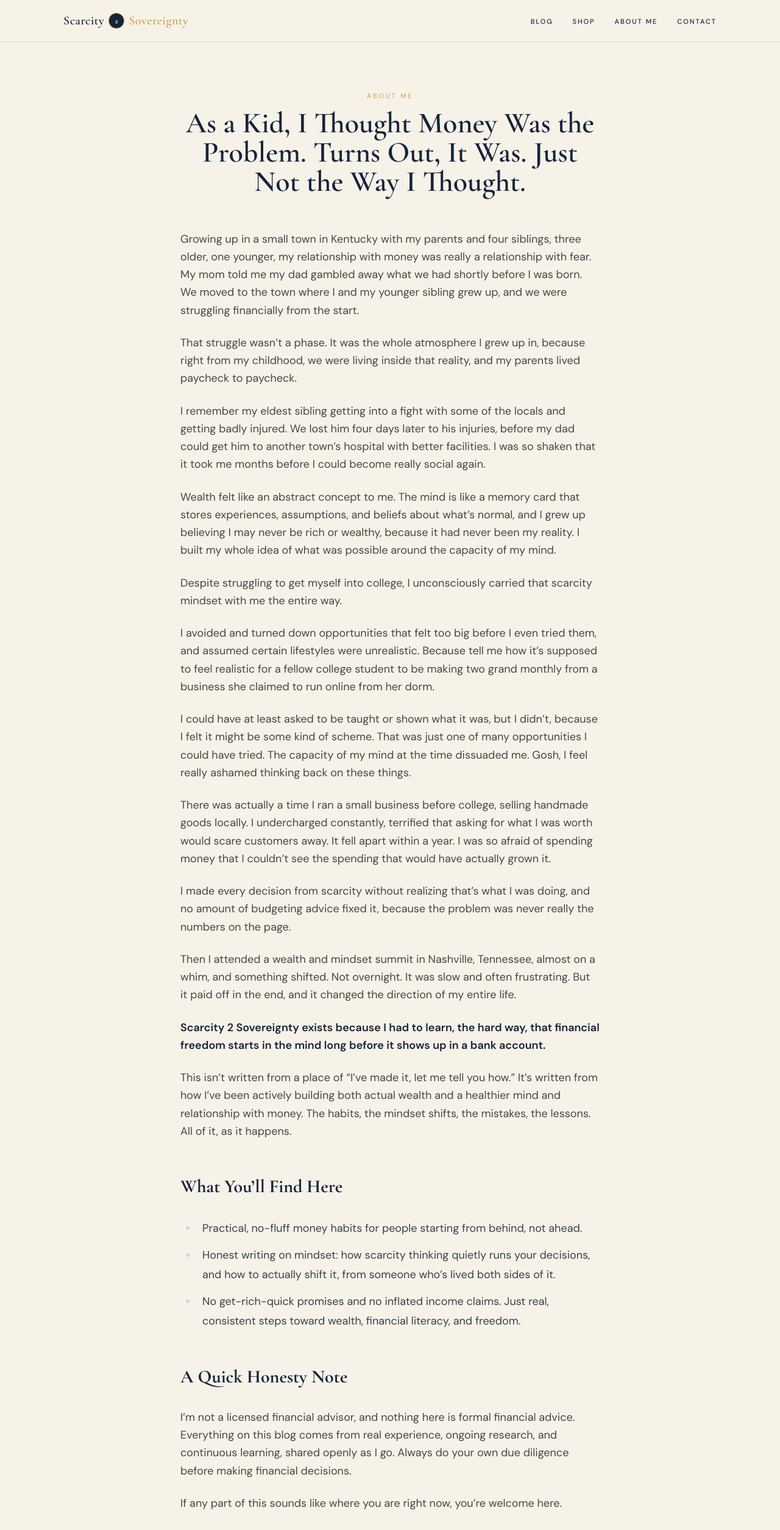
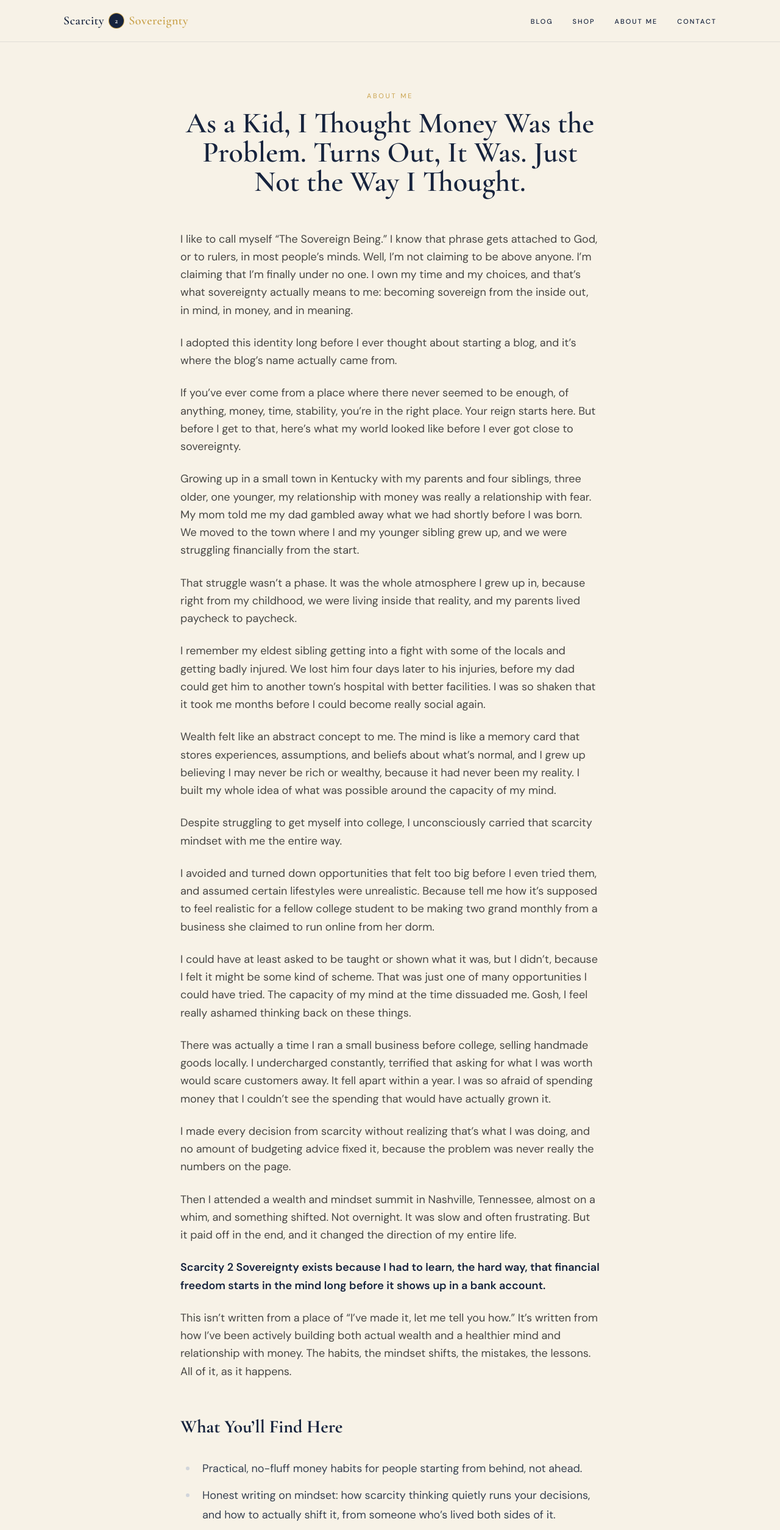
Before and after one commit to Ak-Lexzy1/Scarcity-to-Sovereignty-, a Next.js app: page /about in a window 1280 px wide. Shown: the top 2509 px of the page at 61% size. Built offline with nearby package versions, Linux system fonts and the light colour scheme.

Commit message:
Enhance about page with personal story and newsletter info
Added personal narrative and invitation to join mailing list.

```diff
--- a/src/app/about/page.tsx
+++ b/src/app/about/page.tsx
@@ -16,6 +16,30 @@ export default function AboutPage() {
       </h1>
 
       <div className="prose prose-lg mx-auto mt-14 max-w-none prose-headings:font-serif prose-headings:text-navy prose-p:leading-relaxed prose-p:text-ink/80 prose-strong:text-navy">
+        <p>
+          I like to call myself &ldquo;The Sovereign Being.&rdquo; I know
+          that phrase gets attached to God, or to rulers, in most
+          people&rsquo;s minds. Well, I&rsquo;m not claiming to be above
+          anyone. I&rsquo;m claiming that I&rsquo;m finally under no one. I
+          own my time and my choices, and that&rsquo;s what sovereignty
+          actually means to me: becoming sovereign from the inside out, in
+          mind, in money, and in meaning.
+        </p>
+
+        <p>
+          I adopted this identity long before I ever thought about starting
+          a blog, and it&rsquo;s where the blog&rsquo;s name actually came
+          from.
+        </p>
+
+        <p>
+          If you&rsquo;ve ever come from a place where there never seemed to
+          be enough, of anything, money, time, stability, you&rsquo;re in
+          the right place. Your reign starts here. But before I get to that,
+          here&rsquo;s what my world looked like before I ever got close to
+          sovereignty.
+        </p>
+
         <p>
           Growing up in a small town in Kentucky with my parents and four
           siblings, three older, one younger, my relationship with money was
@@ -136,11 +160,7 @@ export default function AboutPage() {
         <p>
           If any part of this sounds like where you are right now,
           you&rsquo;re welcome here.
-        </p>
-
-        <p>
-          The newsletter isn&rsquo;t live yet, but you can join the waitlist
-          below and I&rsquo;ll let you know the moment it launches.
+          Also, you can join my mailing list by subscribing to the Newsletter where I share exclusive content and insights reserved for my inner circle.
         </p>
       </div>
 
```
